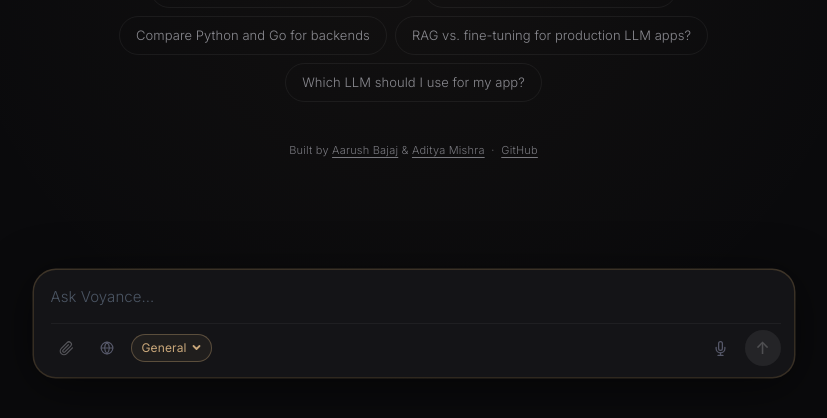
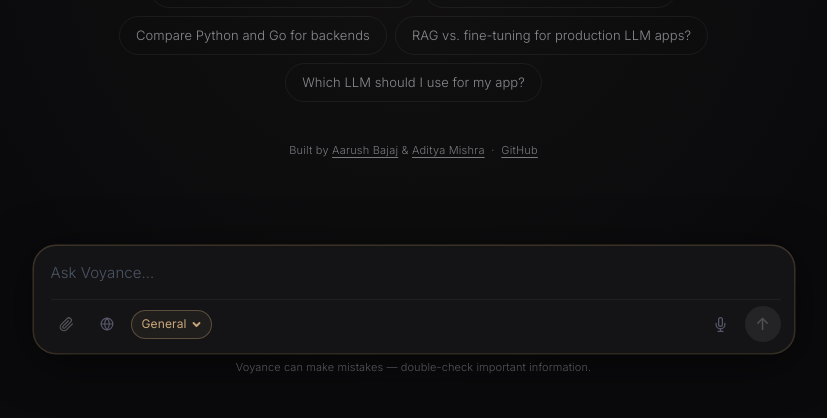
Before and after one commit to aarush-bajaj/OpClave, a FastAPI app: page /app in a window 1280 px wide. Shown: the part 359-777 px from the top of the page, without its empty margins (227-1054 px from the left). Run offline with FastAPI, Linux system fonts and the light colour scheme; some libraries are stand-ins or nearby versions.

Commit message:
disclaimer

```diff
--- a/templates/index.html
+++ b/templates/index.html
@@ -500,6 +500,7 @@
           class="w-9 h-9 rounded-full flex items-center justify-center shrink-0 leading-none">↑</button>
       </div><!-- /#input-bottom -->
     </div>
+    <p style="text-align:center;font-size:11px;color:var(--text-faint,#78787e);margin-top:6px;letter-spacing:0.01em;">Voyance can make mistakes — double-check important information.</p>
 
   <!-- Lightbox for generated images -->
   <div id="lightbox-overlay" onclick="closeLightbox()">
```
